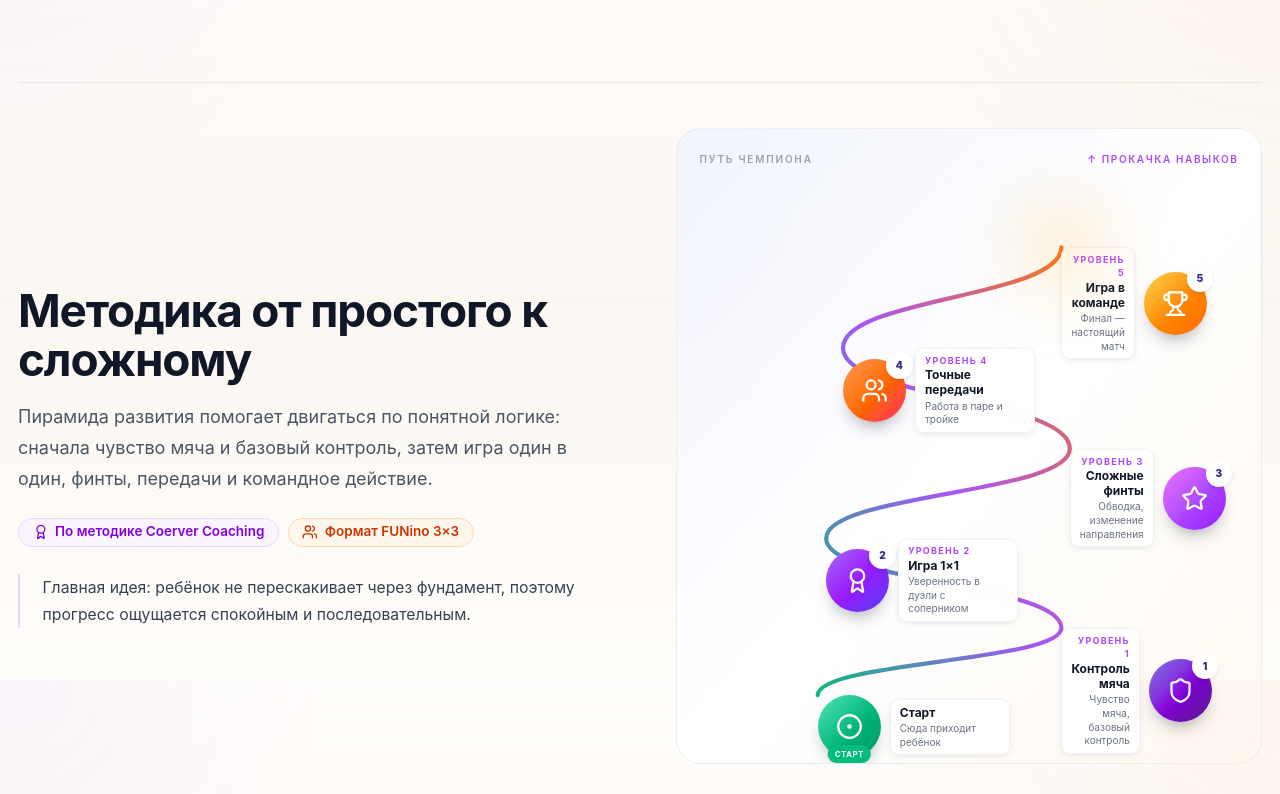
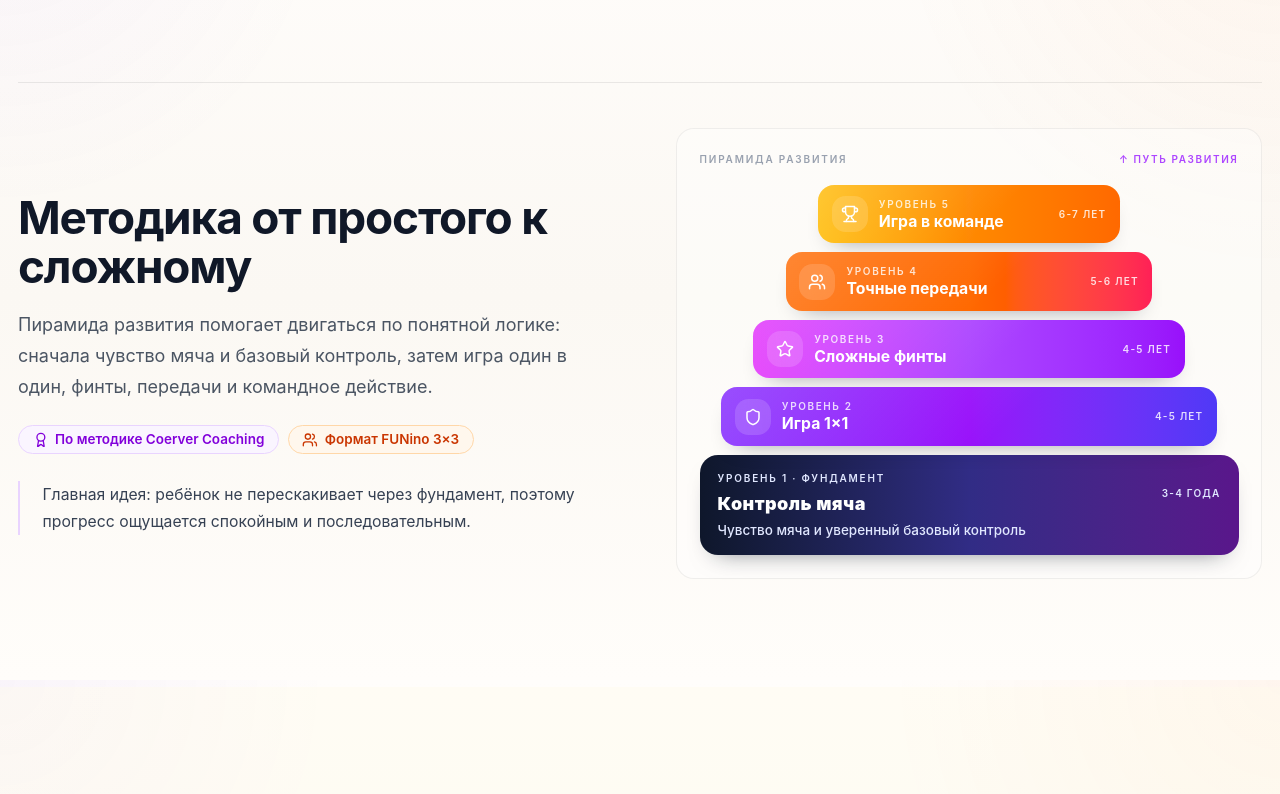
Before and after one commit to Wifimaxme/----------------PRD, a React (Vite) app: page /#/ in a window 1280 px wide. Shown: the part 4120-4914 px from the top of the page. Built offline with nearby package versions, Linux system fonts and the light colour scheme.

Commit message:
Revert "Methodology: replace pyramid with gamified "Путь чемпиона""
This reverts commit b1d84a0838db7371b982d460b3b35c55e4e8a464.

```diff
--- a/src/app/pages/Home.tsx
+++ b/src/app/pages/Home.tsx
@@ -20,8 +20,7 @@ import {
   Send,
   Sparkles,
   QrCode,
-  LogIn,
-  CircleDot,
+  LogIn
 } from "lucide-react";
 
 interface Coach {
@@ -275,91 +274,48 @@ const primaryButtonClass = "ui-button-primary";
 const secondaryButtonClass = "ui-button-secondary";
 const secondaryButtonCompactClass = "ui-button-secondary px-5 py-3 text-sm";
 
-// Path of champions — gamified visualization of the development
-// progression. 5 levels + a starting ball at the bottom, drawn as a
-// zig-zag dotted path with circular gradient nodes (Duolingo-style).
-const championPathNodes = [
+// Reads top-to-bottom (Level 5 → Level 1). Progression for the kid
+// goes the other way — bottom up — so the bottom layer is the
+// "foundation" and what every kid starts with. Age ranges per СанПиН +
+// PRD: занятия 15-30 мин в зависимости от группы.
+const developmentPyramidLevels = [
   {
-        kind: "start" as const,
-        label: "Старт",
-        sub: "Сюда приходит ребёнок",
-        icon: CircleDot,
-        x: 14, // % of container
-        y: 92,
-        gradient: "from-emerald-400 to-emerald-600",
+    level: "Уровень 5",
+    title: "Игра в команде",
+    age: "6-7 лет",
+    icon: Trophy,
+    widthClass: "w-full sm:w-[56%]",
+    gradientClass: "from-amber-400 via-orange-400 to-orange-500",
+    borderClass: "border-amber-200",
   },
   {
-        kind: "level" as const,
-        n: 1,
-        title: "Контроль мяча",
-        sub: "Чувство мяча, базовый контроль",
-        icon: Shield,
-        x: 72,
-        y: 80,
-        gradient: "from-indigo-700 via-purple-700 to-purple-900",
+    level: "Уровень 4",
+    title: "Точные передачи",
+    age: "5-6 лет",
+    icon: Users,
+    widthClass: "w-full sm:w-[68%]",
+    gradientClass: "from-orange-500 via-orange-500 to-rose-500",
+    borderClass: "border-orange-200",
   },
   {
-        kind: "level" as const,
-        n: 2,
-        title: "Игра 1×1",
-        sub: "Уверенность в дуэли с соперником",
-        icon: Award,
-        x: 16,
-        y: 64,
-        gradient: "from-violet-600 via-purple-600 to-indigo-600",
+    level: "Уровень 3",
+    title: "Сложные финты",
+    age: "4-5 лет",
+    icon: Star,
+    widthClass: "w-full sm:w-[80%]",
+    gradientClass: "from-fuchsia-500 via-purple-500 to-purple-600",
+    borderClass: "border-fuchsia-200",
   },
   {
-        kind: "level" as const,
-        n: 3,
-        title: "Сложные финты",
-        sub: "Обводка, изменение направления",
-        icon: Star,
-        x: 74,
-        y: 48,
-        gradient: "from-fuchsia-500 via-purple-500 to-purple-600",
-    },
-    {
-        kind: "level" as const,
-        n: 4,
-        title: "Точные передачи",
-        sub: "Работа в паре и тройке",
-        icon: Users,
-        x: 20,
-        y: 30,
-        gradient: "from-orange-500 via-orange-500 to-rose-500",
-    },
-    {
-        kind: "level" as const,
-        n: 5,
-        title: "Игра в команде",
-        sub: "Финал — настоящий матч",
-        icon: Trophy,
-        x: 72,
-        y: 12,
-        gradient: "from-amber-400 via-orange-400 to-orange-500",
+    level: "Уровень 2",
+    title: "Игра 1×1",
+    age: "4-5 лет",
+    icon: Shield,
+    widthClass: "w-full sm:w-[92%]",
+    gradientClass: "from-violet-600 via-purple-600 to-indigo-600",
+    borderClass: "border-violet-200",
   },
 ];
-
-// SVG path through the nodes, with symmetric S-curves between
-// alternating-side stops so the line snakes naturally.
-function buildChampionPath(nodes: typeof championPathNodes): string {
-    const VB = 300;
-    const VBh = 400;
-    const sx = (p: number) => (p / 100) * VB;
-    const sy = (p: number) => (p / 100) * VBh;
-
-    let d = `M ${sx(nodes[0].x)} ${sy(nodes[0].y)}`;
-    for (let i = 1; i < nodes.length; i++) {
-        const a = nodes[i - 1];
-        const b = nodes[i];
-        const c1x = sx(a.x);
-        const c1y = sy((a.y + b.y) / 2);
-        const c2x = sx(b.x);
-        const c2y = sy((a.y + b.y) / 2);
-        d += ` C ${c1x} ${c1y}, ${c2x} ${c2y}, ${sx(b.x)} ${sy(b.y)}`;
-    }
-    return d;
-}
 
 const RUTUBE_ORIGIN = "https://rutube.ru";
 const HERO_VIDEO_SRC =
@@ -826,121 +782,82 @@ export function Home() {
                   </div>
                 </div>
 
-                {/* Path of champions — gamified development map */}
-                <div className="rounded-[1.4rem] border border-black/6 bg-gradient-to-br from-indigo-50/80 via-white to-orange-50/60 p-4 sm:p-5 overflow-hidden">
-                  <div className="flex items-center justify-between mb-3">
+                <div className="rounded-[1rem] border border-black/6 bg-white/38 p-4 sm:p-5">
+                  <div className="flex items-center justify-between">
                     <p className="text-[10px] font-semibold uppercase tracking-[0.18em] text-gray-400">
-                      Путь чемпиона
+                      Пирамида развития
                     </p>
                     <p className="text-[10px] font-semibold uppercase tracking-[0.16em] text-purple-500">
-                      ↑ прокачка навыков
+                      ↑ путь развития
                     </p>
                   </div>
-
-                  <div className="relative mx-auto w-full max-w-[420px] aspect-[3/4]">
-                    {/* Decorative dotted path */}
-                    <svg
-                      viewBox="0 0 300 400"
-                      preserveAspectRatio="xMidYMid meet"
-                      className="absolute inset-0 h-full w-full"
-                      aria-hidden="true"
-                    >
-                      <defs>
-                        <linearGradient id="champPathGrad" x1="0" y1="1" x2="1" y2="0">
-                          <stop offset="0%" stopColor="#10b981" />
-                          <stop offset="50%" stopColor="#a855f7" />
-                          <stop offset="100%" stopColor="#f97316" />
-                        </linearGradient>
-                      </defs>
-                      <motion.path
-                        d={buildChampionPath(championPathNodes)}
-                        fill="none"
-                        stroke="url(#champPathGrad)"
-                        strokeWidth="3"
-                        strokeLinecap="round"
-                        strokeDasharray="2 8"
-                        initial={{ pathLength: 0, opacity: 0 }}
-                        whileInView={{ pathLength: 1, opacity: 1 }}
-                        viewport={{ once: true, margin: "-40px" }}
-                        transition={{ duration: 1.6, ease: "easeInOut" }}
-                      />
-                    </svg>
-
-                    {/* Nodes */}
-                    {championPathNodes.map((node, i) => {
-                      const Icon = node.icon;
-                      const isStart = node.kind === "start";
-                      const labelOnLeft = node.x > 50;
+                  <div className="mt-4 flex flex-col items-center gap-2">
+                    {developmentPyramidLevels.map((layer, idx) => {
+                      const Icon = layer.icon;
+                      // Reverse stagger so the bottom (Уровень 1) appears first,
+                      // matching the actual learning progression. The data is
+                      // top-to-bottom (Уровень 5 → 2), so bottom = highest idx.
+                      const bottomIdx = developmentPyramidLevels.length - idx; // 1-based from bottom
+                      // Levels 5..2 → delays after the foundation appears.
+                      const delay = (bottomIdx + 1) * 0.12; // foundation gets 0.12, then up
 
                       return (
                         <motion.div
-                          key={i}
-                          initial={{ opacity: 0, scale: 0.4 }}
-                          whileInView={{ opacity: 1, scale: 1 }}
+                          key={layer.level}
+                          initial={{ opacity: 0, y: 14 }}
+                          whileInView={{ opacity: 1, y: 0 }}
                           viewport={{ once: true, margin: "-40px" }}
-                          transition={{
-                            delay: 0.18 + i * 0.16,
-                            duration: 0.45,
-                            ease: [0.34, 1.56, 0.64, 1],
-                          }}
-                          className="absolute"
-                          style={{
-                            left: `${node.x}%`,
-                            top: `${node.y}%`,
-                            transform: "translate(-50%, -50%)",
-                          }}
+                          transition={{ delay, duration: 0.4, ease: "easeOut" }}
+                          className={layer.widthClass}
                         >
-                          <div className="flex items-center gap-2" style={{ flexDirection: labelOnLeft ? "row-reverse" : "row" }}>
-                            {/* Circle node */}
-                            <div className="relative shrink-0">
                           <div
-                                className={`relative flex h-14 w-14 items-center justify-center rounded-full bg-gradient-to-br ${node.gradient} text-white shadow-[0_10px_20px_-10px_rgba(15,23,42,0.55)]`}
+                            className={`relative overflow-hidden rounded-[0.9rem] bg-gradient-to-r ${layer.gradientClass} px-3 py-2.5 text-white shadow-[0_12px_24px_-16px_rgba(15,23,42,0.48)]`}
                           >
-                                <div className="absolute inset-0 rounded-full bg-[linear-gradient(135deg,rgba(255,255,255,0.32),transparent_58%)]" />
-                                <Icon className="relative h-6 w-6" />
-                                {!isStart && (
-                                  <span className="absolute -right-1 -top-1 inline-flex h-5 w-5 items-center justify-center rounded-full bg-white text-[10px] font-black text-indigo-900 shadow-[0_2px_6px_-1px_rgba(15,23,42,0.35)] ring-2 ring-white">
-                                    {node.n}
+                            <div className="absolute inset-0 bg-[linear-gradient(135deg,rgba(255,255,255,0.2),transparent_58%)]"></div>
+                            <div className="relative flex items-center gap-2.5">
+                              <div className="flex h-8 w-8 shrink-0 items-center justify-center rounded-xl bg-white/15 backdrop-blur-sm">
+                                <Icon className="h-4 w-4" />
+                              </div>
+                              <div className="flex-1 text-left">
+                                <p className="text-[10px] font-semibold uppercase tracking-[0.16em] text-white/80">
+                                  {layer.level}
+                                </p>
+                                <p className="text-sm font-bold leading-tight text-white">
+                                  {layer.title}
+                                </p>
+                              </div>
+                              <span className="text-[10px] font-semibold uppercase tracking-[0.12em] text-white/82 whitespace-nowrap">
+                                {layer.age}
                               </span>
-                                )}
-                              </div>
-                              {isStart && (
-                                <span className="absolute -bottom-1 left-1/2 -translate-x-1/2 inline-flex h-4 items-center rounded-full bg-emerald-500 px-1.5 text-[8px] font-bold uppercase tracking-wider text-white shadow-sm">
-                                  Старт
-                                </span>
-                              )}
-                            </div>
-
-                            {/* Label card */}
-                            <div className={`max-w-[120px] rounded-lg bg-white/95 backdrop-blur-sm px-2 py-1 shadow-[0_2px_8px_-3px_rgba(15,23,42,0.18)] border border-black/5 ${labelOnLeft ? "text-right" : "text-left"}`}>
-                              {!isStart && (
-                                <p className="text-[9px] font-bold uppercase tracking-[0.14em] text-purple-500">
-                                  Уровень {node.n}
-                                </p>
-                              )}
-                              <p className="text-[12px] font-bold leading-tight text-gray-900">
-                                {isStart ? node.label : node.title}
-                              </p>
-                              <p className="text-[10px] leading-snug text-gray-500 mt-0.5">
-                                {node.sub}
-                              </p>
                             </div>
                           </div>
                         </motion.div>
                       );
                     })}
 
-                    {/* Sparkle behind top trophy */}
                     <motion.div
-                      initial={{ opacity: 0, scale: 0 }}
-                      whileInView={{ opacity: 1, scale: 1 }}
-                      viewport={{ once: true }}
-                      transition={{ delay: 1.5, duration: 0.6 }}
-                      className="absolute"
-                      style={{ left: `${championPathNodes[championPathNodes.length - 1].x}%`, top: `${championPathNodes[championPathNodes.length - 1].y}%`, transform: "translate(-50%, -50%)" }}
-                      aria-hidden="true"
+                      initial={{ opacity: 0, y: 14 }}
+                      whileInView={{ opacity: 1, y: 0 }}
+                      viewport={{ once: true, margin: "-40px" }}
+                      transition={{ delay: 0.12, duration: 0.4, ease: "easeOut" }}
+                      className="w-full"
                     >
-                      <div className="absolute -inset-6 rounded-full bg-gradient-to-r from-amber-300/60 to-orange-400/60 blur-2xl" />
+                      <div className="rounded-[1rem] bg-gradient-to-r from-slate-900 via-indigo-900 to-purple-900 px-4 py-3.5 text-white shadow-[0_12px_24px_-16px_rgba(15,23,42,0.62)]">
+                        <div className="flex items-center justify-between gap-3">
+                          <div className="text-left">
+                            <p className="text-[10px] font-semibold uppercase tracking-[0.18em] text-indigo-100">
+                              Уровень 1 · фундамент
+                            </p>
+                            <p className="mt-1 text-base font-black tracking-wide">Контроль мяча</p>
+                          </div>
+                          <span className="text-[10px] font-semibold uppercase tracking-[0.12em] text-indigo-100 whitespace-nowrap shrink-0">
+                            3-4 года
+                          </span>
+                        </div>
+                        <p className="mt-1 text-xs font-medium text-indigo-100">
+                          Чувство мяча и уверенный базовый контроль
+                        </p>
+                      </div>
                     </motion.div>
                   </div>
                 </div>
```
Lines whose indentation alone changed are shown as unchanged.
